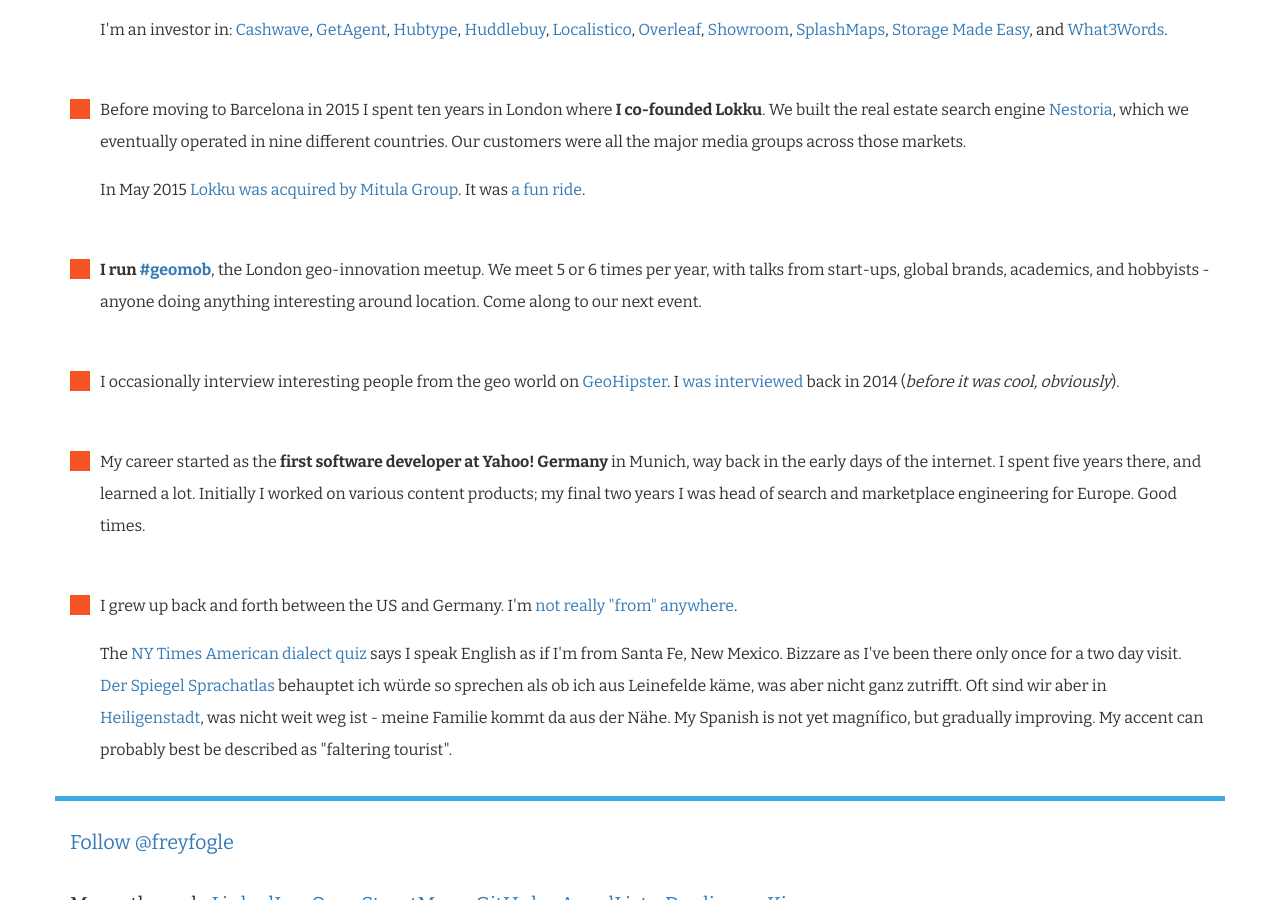
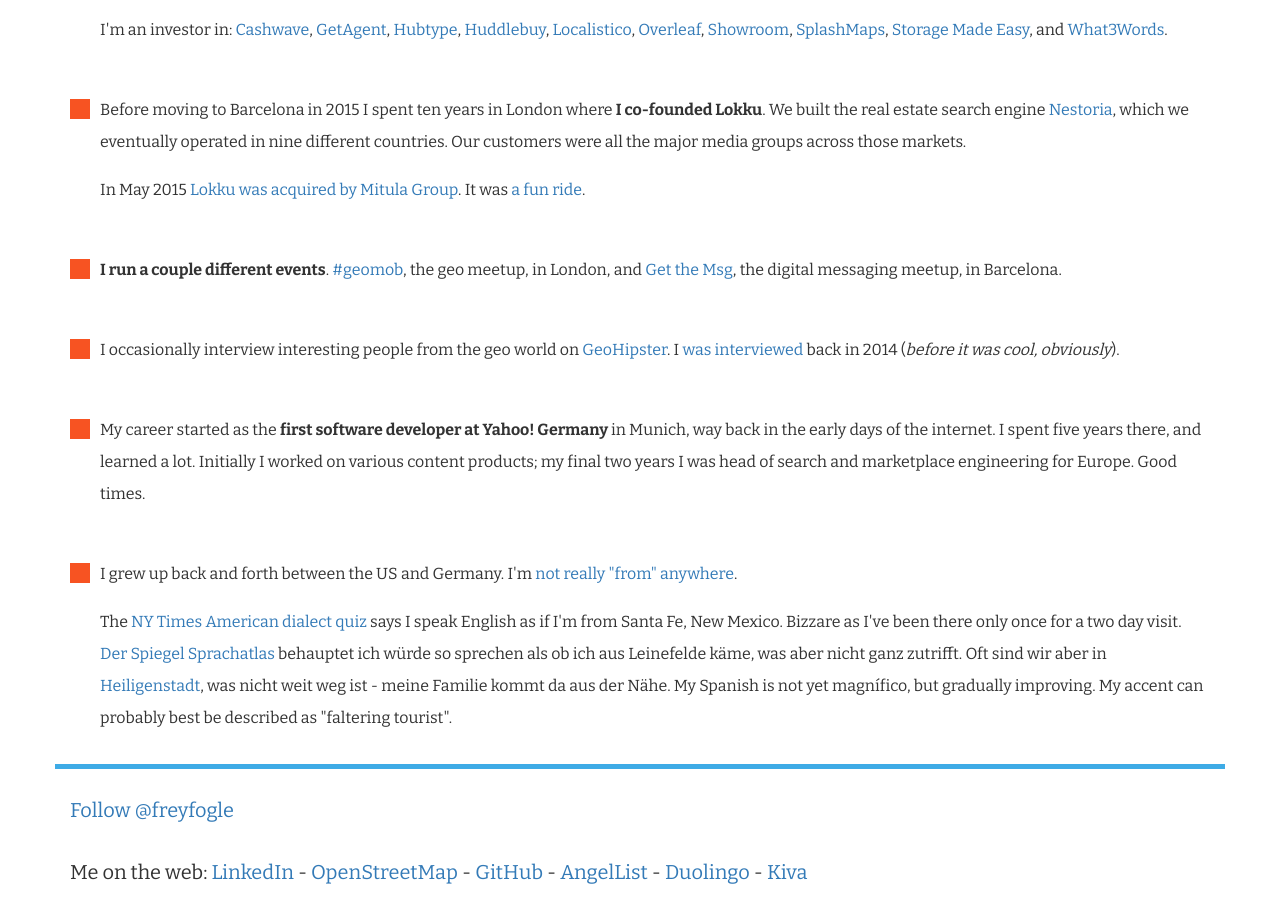
Before and after one commit to freyfogle/freyfogle.github.io, a Jekyll site: the page built from index.html, in a window 1280 px wide and 900 px high, scrolled down 681 px. Built offline with Jekyll 4.4.1, drawn with Linux system fonts in a browser that asks for light colours; comment, search, counter and statistics services are not loaded.

Commit message:
add mentionof #getthemsg

```diff
--- a/index.html
+++ b/index.html
@@ -70,13 +70,11 @@ layout: default
         </li>
 
         <li class="hpli">
-          <span class="b">I run
-            <a href="http://geomobldn.org">#geomob</a></span>,
-          the London geo-innovation meetup.
-          We meet 5 or 6 times per year, with talks from start-ups,
-          global brands, academics,
-          and hobbyists - anyone doing anything interesting around location.
-          Come along to our next event.
+          <span class="b">I run a couple different events</span>.
+          <a href="http://geomobldn.org">#geomob</a>, the geo meetup, in London,
+            and
+            <a href="/post/1467893447/getthemsg">Get the Msg</a>,
+            the digital messaging meetup, in Barcelona.
         </li>
 
         <li class="hpli">
```
